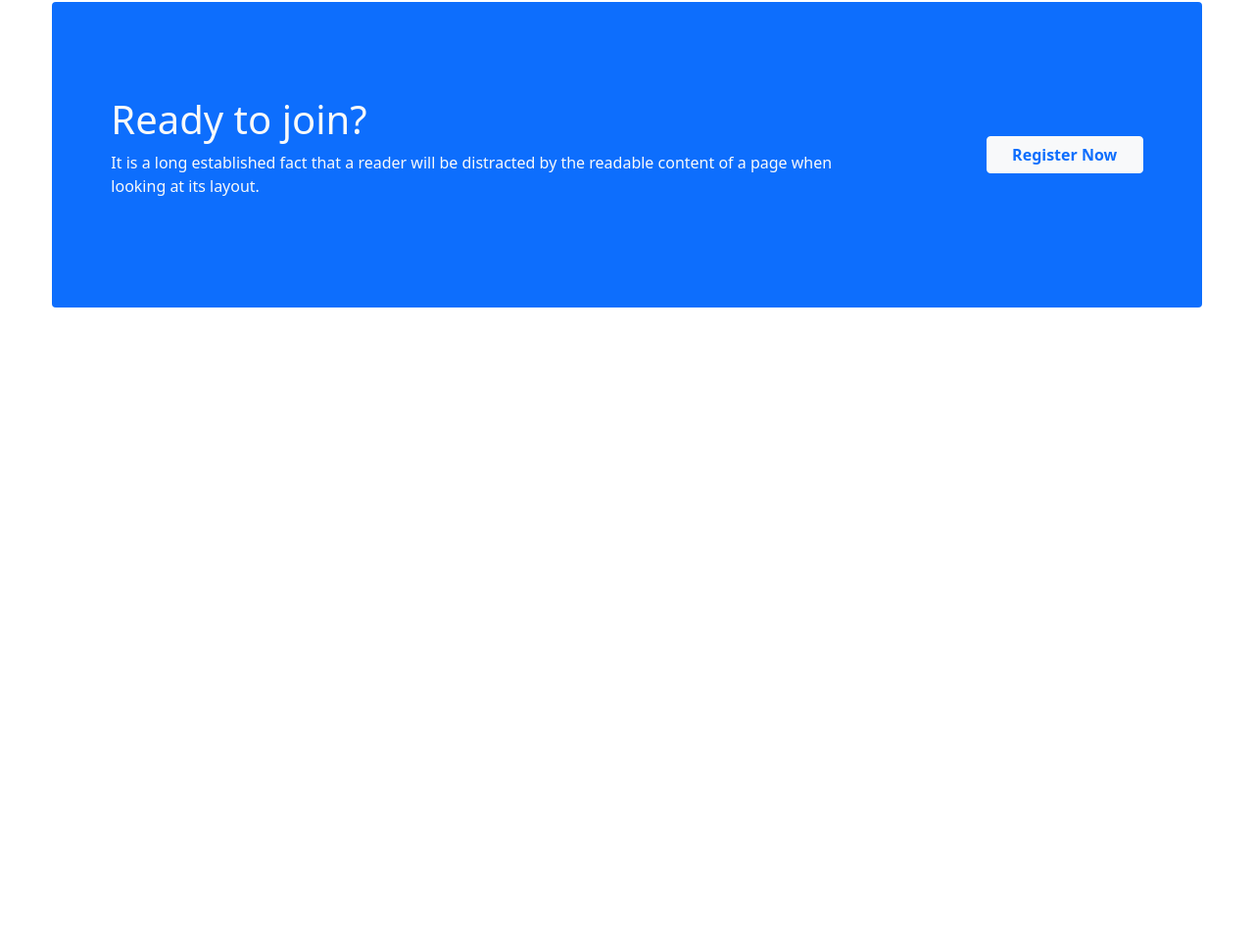
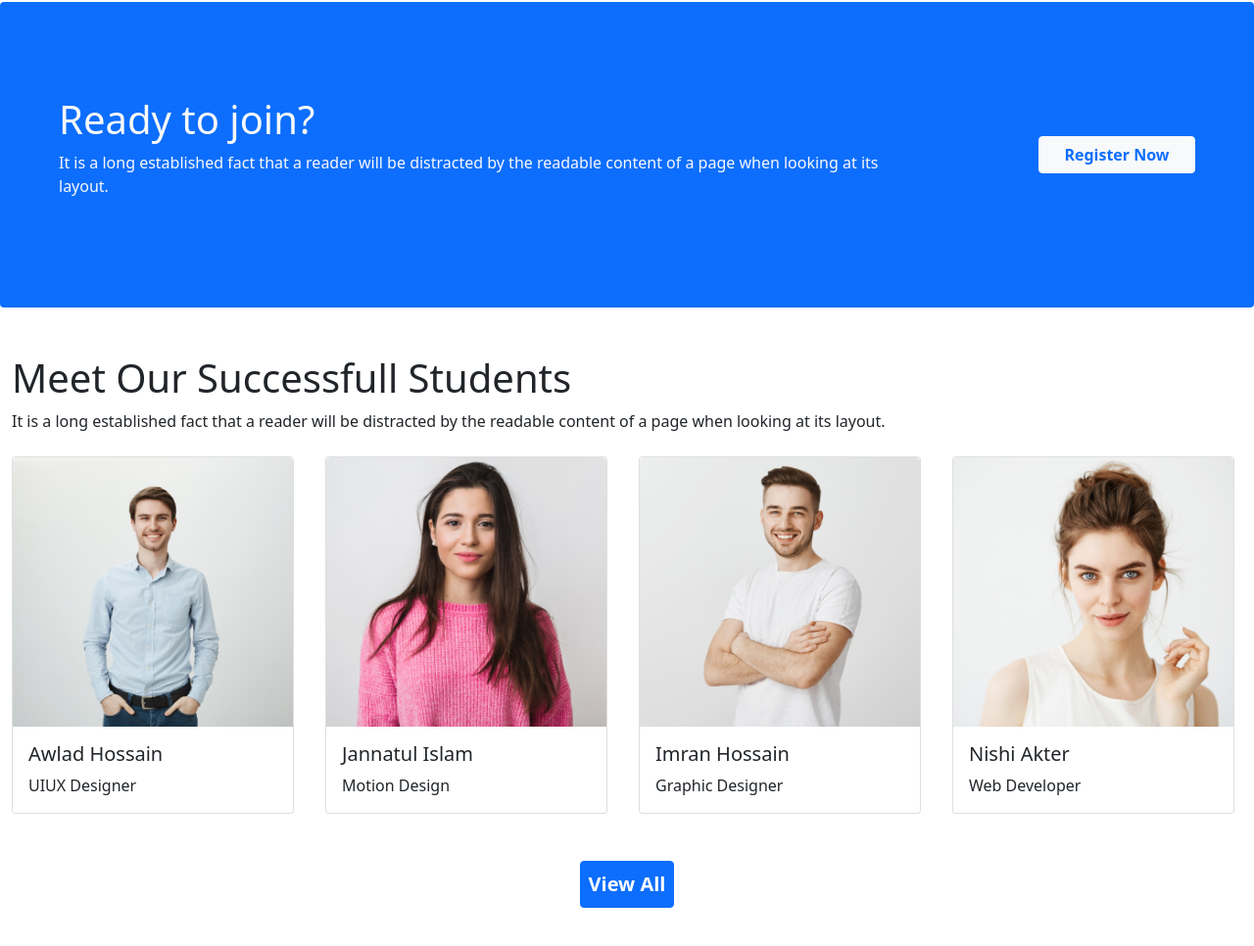
Before and after one commit to 14HAK/edTech-website, a plain HTML site: page index.html in a window 1280 px wide. Shown: the part 2095-3061 px from the top of the page at 98% size. Before the commit the page ends 2457 px from the top, so only its background shows below. Drawn offline with nearby package versions, Linux system fonts and the light colour scheme.

Commit message:
5th success sec is compleat [main section]

```diff
--- a/index.html
+++ b/index.html
@@ -259,7 +259,7 @@
 
     <!-- joining section start -->
     <div class="row mb-5">
-      <div class="col-lg-11 rounded bg-primary py-5 custom-margin-auto ">
+      <div class="col-lg-12 rounded bg-primary py-5 custom-margin-auto ">
         <div class="d-flex justify-content-between align-items-center p-5 custom-margin-auto">
           <div class="text-light w-75">
             <h1>Ready to join?</h1>
@@ -275,7 +275,61 @@
 
 
 
-    <!-- joining section end -->
+    <!-- success section start -->
+    <div class="row mb-5">
+      <h1 class="mb-2">Meet Our Successfull
+        Students</h1>
+      <p class="mb-4">It is a long established fact that a reader will be distracted by the
+        readable content of a page when looking at its layout.</p>
+
+      <div class="col-lg-3">
+        <div class="card" style="width: 18rem;">
+          <img src="./images/student/student-1.png" class="card-img-top" alt="...">
+          <div class="card-body">
+            <h5 class="card-title">Awlad Hossain
+            </h5>
+            <p class="card-text">UIUX Designer</p>
+          </div>
+        </div>
+      </div>
+
+      <div class="col-lg-3">
+        <div class="card" style="width: 18rem;">
+          <img src="./images/student/student-2.png" class="card-img-top" alt="...">
+          <div class="card-body">
+            <h5 class="card-title">Jannatul Islam
+            </h5>
+            <p class="card-text">Motion Design</p>
+          </div>
+        </div>
+      </div>
+
+      <div class="col-lg-3">
+        <div class="card" style="width: 18rem;">
+          <img src="./images/student/student-3.png" class="card-img-top" alt="...">
+          <div class="card-body">
+            <h5 class="card-title">Imran Hossain
+            </h5>
+            <p class="card-text">Graphic Designer</p>
+          </div>
+        </div>
+      </div>
+
+      <div class="col-lg-3">
+        <div class="card" style="width: 18rem;">
+          <img src="./images/student/student-4.png" class="card-img-top" alt="...">
+          <div class="card-body">
+            <h5 class="card-title">Nishi Akter
+            </h5>
+            <p class="card-text">Web Developer</p>
+          </div>
+        </div>
+      </div>
+    </div>
+    <div class=" text-center">
+      <button type="button" class="btn btn-primary p-2 fw-bold fs-5">View All</button>
+    </div>
+    <!--success section end -->
   </main>
   <!-- main section end -->
 
```
